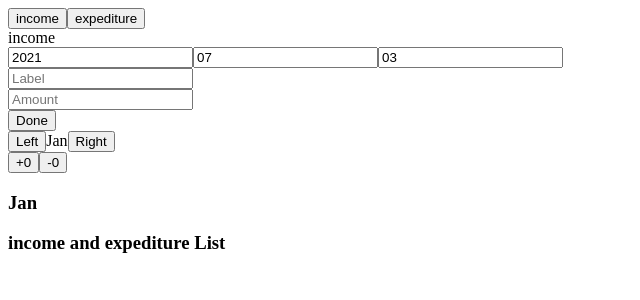
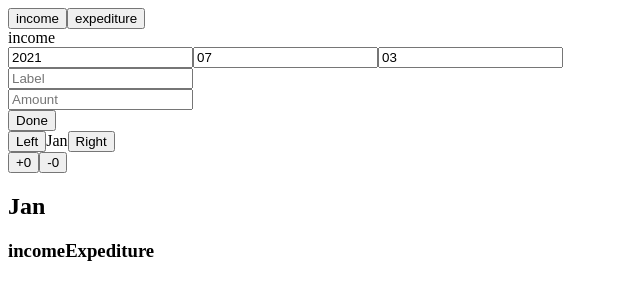
Before and after one commit to sangyun5108/BCSDproject, a React (Create React App) app: page / in a window 1280 px wide. Shown: the top 300 px of the page, without its empty margins (0-640 px from the left). Built offline with nearby package versions, Linux system fonts and the light colour scheme.

Commit message:
코드 수정
기존에 조건 렌더링 했던 부분을
수정했습니다. 윤섭님께서 말씀해주신 부분에 대해 제가 정확히 수정을 했는지 피드백 부탁드립니다

```diff
--- a/src/components/expediture.js
+++ b/src/components/expediture.js
@@ -10,6 +10,7 @@ const Expediture = ({expediture}) => {
     const nowmonth = date.getMonth()<10?`0${date.getMonth()+1}`:`${date.getMonth()}`;
     const nowdate = date.getDate()<10?`0${date.getDate()}`:`${date.getDate()}`;
     const months = ['Jan','Feb','Mar','Apr','May','Jun','July','Aug','Sep','Oct','Nov','Dec'];
+    let id = 100;
 
     const[amount,setAmount] = useState(0);
     const[label,setLabel] = useState('');
@@ -42,7 +43,8 @@ const Expediture = ({expediture}) => {
     const clickDone = (e) =>{
         e.preventDefault();
         const exchangeMonth = months[Number(inputMonth)-1];
-        expediture(amount,label,KIND,inputYear,exchangeMonth,inputDate);
+        expediture(amount,label,KIND,inputYear,exchangeMonth,inputDate,id);
+        id++;
     }
 
     return(
@@ -62,7 +64,7 @@ const Expediture = ({expediture}) => {
 
 const mapDispatchToProps = (dispatch) => {
     return {
-        expediture: (amount,label,kind,year,month,date) => dispatch(expediture(amount,label,kind,year,month,date))
+        expediture: (amount,label,kind,year,month,date,id) => dispatch(expediture(amount,label,kind,year,month,date,id))
     }
 }
 
--- a/src/components/expeditureList.js
+++ /dev/null
@@ -1,33 +0,0 @@
-import React,{useContext} from 'react';
-import {connect} from 'react-redux';
-import {monthContext} from './monthList';
-
-const ExpeditureList = ({lists}) => {
-
-    const month = useContext(monthContext);
-
-    const newlists = lists.filter((list)=>{
-        return list.kind==='expediture' && list.month===month;
-    })
-
-    const mapToList = () => {
-        return newlists.map((list,index)=>{
-            return <li key={index}>{list.label} {list.amount}</li>
-        })
-    }
-    return(
-        <>
-            <h3>{month}</h3>
-            <h3>ExpeditureList</h3>
-            {mapToList()}
-        </>
-    );
-}
-
-const mapStateToProps = ({list}) => {
-    return{
-        lists:list
-    }
-}
-
-export default connect (mapStateToProps)(ExpeditureList);
--- a/src/components/income.js
+++ b/src/components/income.js
@@ -10,6 +10,7 @@ const Income = ({income}) => {
     const nowmonth = date.getMonth()<10?`0${date.getMonth()+1}`:`${date.getMonth()}`;
     const nowdate = date.getDate()<10?`0${date.getDate()}`:`${date.getDate()}`;
     const months = ['Jan','Feb','Mar','Apr','May','Jun','July','Aug','Sep','Oct','Nov','Dec'];
+    let id = 0;
 
     const[amount,setAmount] = useState(0);
     const[label,setLabel] = useState('');
@@ -42,7 +43,8 @@ const Income = ({income}) => {
     const clickDone = (e) =>{
         e.preventDefault();
         const exchangeMonth = months[Number(inputMonth)-1];
-        income(amount,label,KIND,inputYear,exchangeMonth,Number(inputDate));
+        income(amount,label,KIND,inputYear,exchangeMonth,Number(inputDate),id);
+        id++;
     }
 
     return(
@@ -62,7 +64,7 @@ const Income = ({income}) => {
 
 const mapDispatchToProps = (dispatch) => {
     return {
-        income: (amount,label,kind,year,month,date) => dispatch(income(amount,label,kind,year,month,date))
+        income: (amount,label,kind,year,month,date,id) => dispatch(income(amount,label,kind,year,month,date,id))
     }
 }
 
--- a/src/components/incomeExpeditureList.js
+++ /dev/null
@@ -1,33 +0,0 @@
-import React,{useContext} from 'react';
-import {connect} from 'react-redux';
-import {monthContext} from './monthList';
-
-const IncomeExpeditureList = ({lists}) => {
-
-    const month = useContext(monthContext);
-
-    const newlists = lists.filter((list)=>list.month===month)
-    const mapToList = () => {
-        return newlists.map((list,index)=>{
-                return(
-                    <li key={index}>{list.label} {list.amount}</li>
-                );
-        })
-    }
-
-    return(
-        <>
-            <h3>{month}</h3>
-            <h3>income and expediture List</h3>
-            {mapToList()}
-        </>
-    );
-}
-
-const mapStateToProps = ({list}) => {
-    return {
-        lists:list
-    }
-}
-
-export default connect(mapStateToProps)(IncomeExpeditureList);
--- a/src/components/incomeList.js
+++ /dev/null
@@ -1,38 +0,0 @@
-import React,{useContext} from 'react';
-import {connect} from 'react-redux';
-import { monthContext } from './monthList';
-
-const IncomeList = ({lists}) => {
-    const month = useContext(monthContext);
-
-    const newlists = lists.filter((list)=>{
-        return list.kind==='income'&&list.month===month;
-    })
-
-    const mapToList = () => {
-        return newlists.map((list,index)=>{
-
-                return(
-                   <div>
-                        <li key={index}>{list.label} {list.amount}</li>
-                   </div>
-                )
-        })
-    }
-
-    return(
-        <>
-            <h3>{month}</h3>
-            <h3>Income List</h3>
-            {mapToList()}
-        </>
-    );
-}
-
-const mapStateToProps = ({list}) => {
-    return {
-        lists:list
-    }
-}
-
-export default connect(mapStateToProps)(IncomeList);
--- a/src/components/monthList.js
+++ b/src/components/monthList.js
@@ -1,7 +1,5 @@
-import React,{useState,createContext} from 'react';
+import React,{useState} from 'react';
 import ShowList from './showList';
-
-export const monthContext = createContext('Hello');
 
 const MonthList = () => {
 
@@ -31,9 +29,7 @@ const MonthList = () => {
             <button onClick={showMonth}>Left</button>
             <span>{month}</span>
             <button onClick={showMonth}>Right</button>
-            <monthContext.Provider value={month}>
-                <div><ShowList/></div>
-            </monthContext.Provider>
+            <ShowList month={month}/>
         </>
     );
 }
--- a/src/components/showList.js
+++ b/src/components/showList.js
@@ -1,15 +1,10 @@
-import React,{useState,useContext} from 'react';
-import IncomeList from './incomeList';
-import ExpeditureList from './expeditureList';
-import IncomeExpeditureList from './incomeExpeditureList';
+import React,{useState} from 'react';
 import { connect } from 'react-redux';
-import { monthContext } from './monthList';
 
-const ShowList = ({lists}) => {
+const ShowList = ({lists,month}) => {
 
     const [blueBtn,setBlueBtn] = useState(false);
     const [redBtn,setRedBtn] = useState(false);
-    const month = useContext(monthContext);
 
     const clickBlueBtn = () => {
         setBlueBtn(true);
@@ -29,27 +24,35 @@ const ShowList = ({lists}) => {
         }
     }
 
+    const makeList = (type) => {
+        let newLists;
+        if(type==='income'||type==='expediture'){
+            newLists = lists.filter((list)=>list.kind===type&&list.month===month)
+        }else{
+            newLists = lists.filter((list)=>list.month===month)
+        }
+        return (
+              <>
+                <h2>{month}</h2>
+                <h3>{type}</h3>
+                {newLists.map((list,index)=>{
+                    return(
+                        <li key={index}>{list.label} {list.amount}</li>
+                    )
+                })}
+              </>
+           );
+    }//종류에따른 다른 리스트를 return해주는 함수
+
     const showRightList = () => {
         if(blueBtn===true){
-            return(
-                <>
-                    <IncomeList/>
-                </>
-            )
+            return makeList('income')
         }else if(redBtn===true){
-            return(
-                <>
-                    <ExpeditureList/>
-                </>
-            )
+            return makeList('expediture');
         }else if(blueBtn===false && redBtn===false){
-            return(
-                <>
-                    <IncomeExpeditureList/>
-                </>
-            )
+            return makeList('incomeExpediture');
         }
-    }
+    }//버튼에 따른 필요한 함수 실행
 
     const sumIncome = () => {
 
@@ -83,8 +86,10 @@ const ShowList = ({lists}) => {
 
     return(
         <>
-            <button onClick={clickBlueBtn}>+{sumIncome()}</button>
-            <button onClick={clickRedBtn}>-{sumExpediture()}</button>
+            <div>
+                <button onClick={clickBlueBtn}>+{sumIncome()}</button>
+                <button onClick={clickRedBtn}>-{sumExpediture()}</button>
+            </div>
             <div>{showRightList()}</div>
         </>
     )
--- a/src/redux/actions.js
+++ b/src/redux/actions.js
@@ -1,6 +1,6 @@
 import {INCOME, EXPEDITURE} from './types';
 
-export const income = (amount,label,kind,year,month,date) => {
+export const income = (amount,label,kind,year,month,date,id) => {
     return {
         type:INCOME,
         amount,
@@ -12,7 +12,7 @@ export const income = (amount,label,kind,year,month,date) => {
     }
 }
 
-export const expediture = (amount,label,kind,year,month,date) => {
+export const expediture = (amount,label,kind,year,month,date,id) => {
     return {
         type:EXPEDITURE,
         amount,
--- a/src/redux/reducers.js
+++ b/src/redux/reducers.js
@@ -8,7 +8,8 @@ const initialState = {
             kind:'',
             year:'',
             month:'',
-            date:''
+            date:'',
+            id:0
         }
     ]
 }
@@ -25,8 +26,8 @@ export const incomeExpeditureReducer = (state=initialState,action) => {
                         kind:action.kind,
                         year:action.year,
                         month:action.month,
-                        date:action.date
-
+                        date:action.date,
+                        id:action.id
                     }
                 ]
             }
@@ -41,7 +42,8 @@ export const incomeExpeditureReducer = (state=initialState,action) => {
                             kind:action.kind,
                             year:action.year,
                             month:action.month,
-                            date:action.date
+                            date:action.date,
+                            id:action.id
                         }
                     ]
                 }
```
